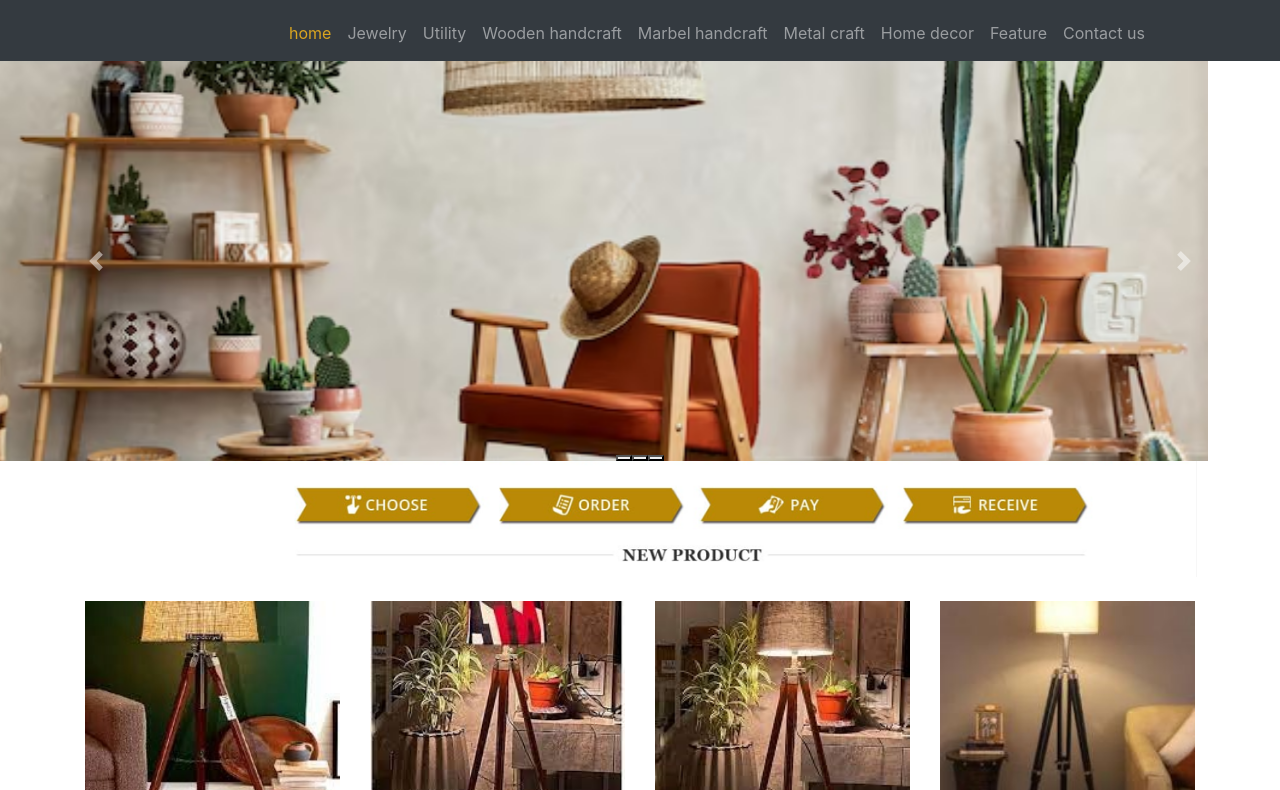
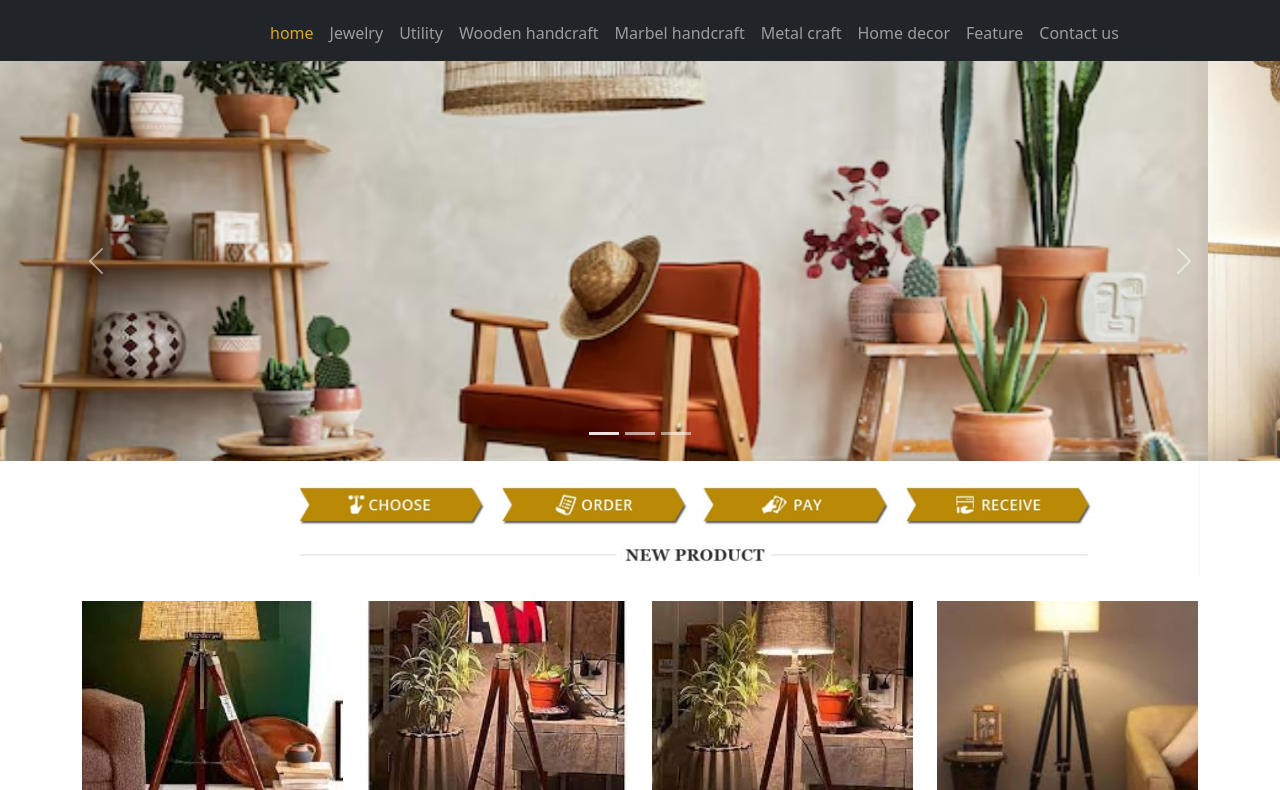
Before and after one commit to FurqanAhmad049/Website, a plain HTML site: page index.html in a window 1280 px wide. Shown: the part 83-873 px from the top of the page. Drawn offline with nearby package versions, Linux system fonts and the light colour scheme; files that its build step writes are made by us from their sources; files whose address does not match are found by name.

Commit message:
Update index.html

```diff
--- a/index.html
+++ b/index.html
@@ -6,9 +6,10 @@
     <meta name="viewport" content="width=device-width, initial-scale=1.0">
     <title>Bootstrap 5 Website</title>
     <link href="https://stackpath.bootstrapcdn.com/bootstrap/5.0.0-beta1/css/bootstrap.min.css" rel="stylesheet">
-    <link rel="stylesheet" href="bootstrap/css/bootstrap.min.css">
+    <link rel="stylesheet" href="https://cdn.jsdelivr.net/npm/bootstrap@5.3.3/dist/css/bootstrap.min.css">
     <link rel="stylesheet" href="fontawesome/css/all.min.css">
     <link rel="stylesheet" href="css/style.css">
+
 
 
 </head>
```
